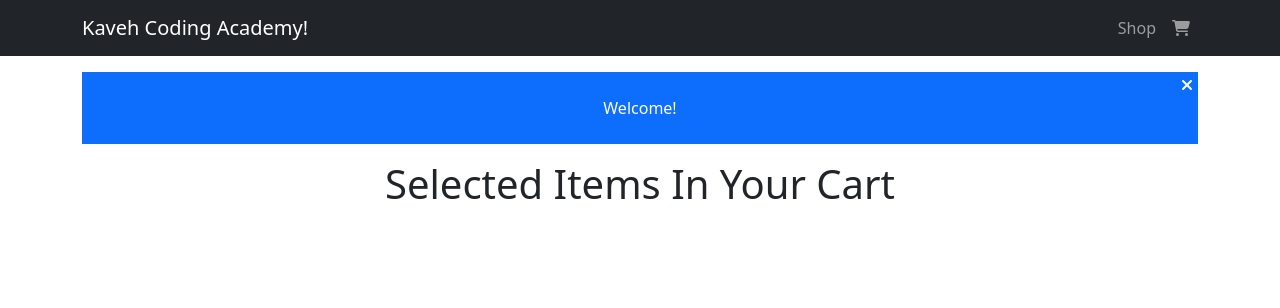
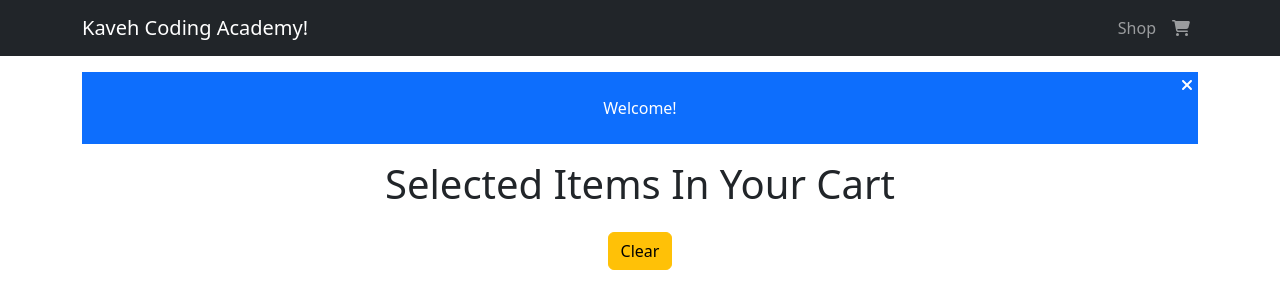
Before and after one commit to RJR24/sarvin-shop-react, a React (Create React App) app: page /cart in a window 1280 px wide. Shown: the top 308 px of the page. Built offline with nearby package versions, Linux system fonts and the light colour scheme.

Commit message:
Clear cart btn added. clearShoppingCart imported

```diff
--- a/src/pages/cart/cart.jsx
+++ b/src/pages/cart/cart.jsx
@@ -4,7 +4,7 @@ import { ShopContext } from "../../context/shopContext";
 import Products from "../shop/products";
 
 const Cart = () => {
-  const { cartItems } = useContext(ShopContext);
+  const { cartItems, clearShoppingCart } = useContext(ShopContext);
   return (
     <React.Fragment>
       <h1>Selected Items In Your Cart</h1>
@@ -14,6 +14,7 @@ const Cart = () => {
             return <Products data={p}></Products>;
         })}
       </div>
+      <button className="btn btn-warning m-3" onClick={clearShoppingCart}>Clear</button>
     </React.Fragment>
   );
 };
```
